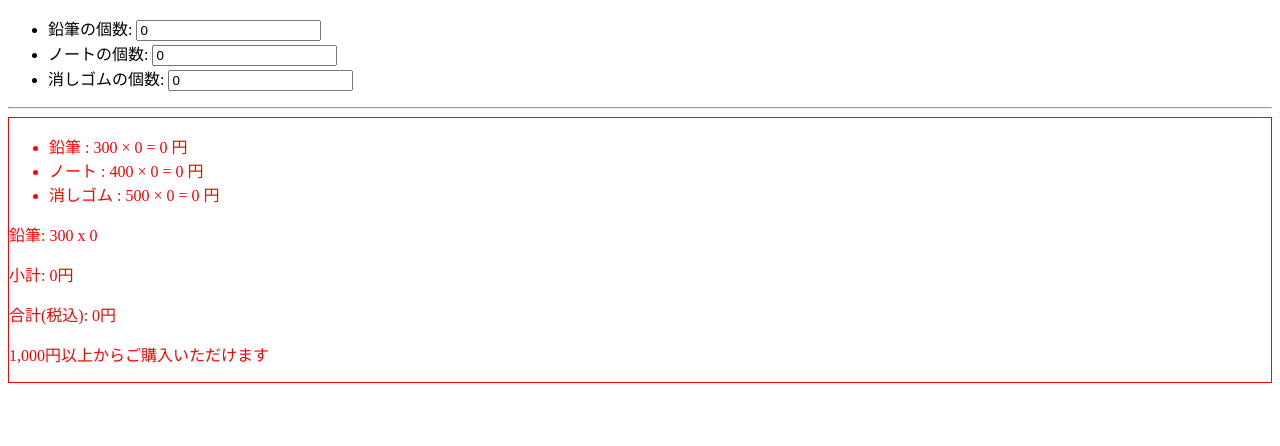
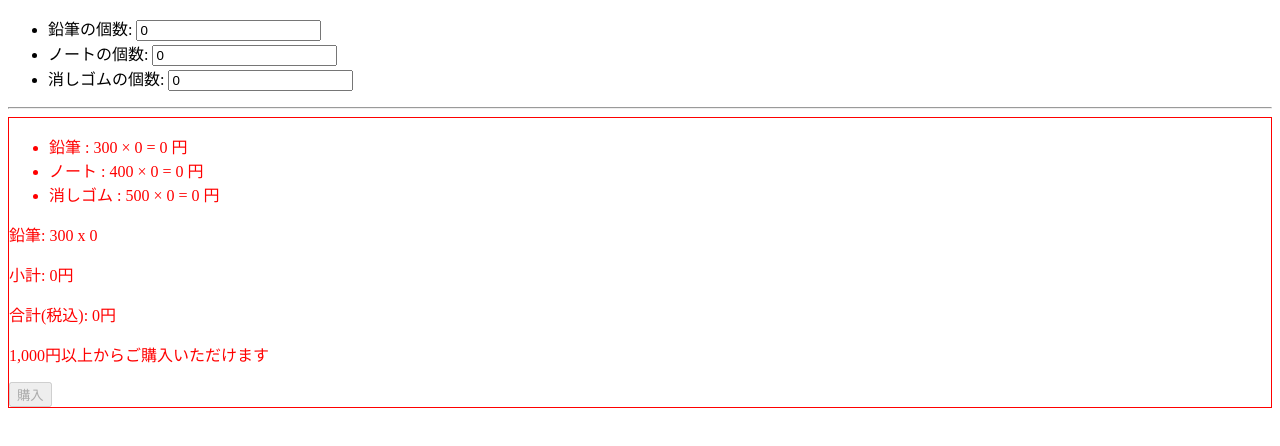
Before and after one commit to kate69/dune, a website: page fe/html/practice/index.html in a window 1280 px wide. Drawn offline with nearby package versions, Linux system fonts and the light colour scheme.

Commit message:
practice1

```diff
--- a/fe/html/practice/index.html
+++ b/fe/html/practice/index.html
@@ -1,6 +1,6 @@
 <!DOCTYPE html>
 <head>
-  <title>Vue.js Test</title>
+  <title>Vue.jsでフック</title>
   <script src="https://unpkg.com/vue@2.6.11"></script>
   <meta http-equiv="Content-Type" content="text/html; charset=UTF-8">
 </head>
@@ -29,6 +29,7 @@
   	<p v-show="!canBuy">
   		{{ 1000 | numberWithDelimiter }}円以上からご購入いただけます
   	</p>
+  	<button v-bind:disabled="!canBuy" v-on:click="doBuy">購入</button>
   </div>
 </div>
 
--- a/fe/js/practice/app.js
+++ b/fe/js/practice/app.js
@@ -21,6 +21,15 @@ const vm = new Vue({
       eng: 'hello'
     },
       items
+  },
+  methods: {
+    doBuy () {
+      // 本来はここで、サーバーと通信をおこなう
+      alert(this.totalPriceWithTax + '円のお買い上げ！')
+      this.items.forEach(function (item) {
+        item.quantity = 0
+      })
+    }
   },
   computed:{
     totalPrice() {
```
